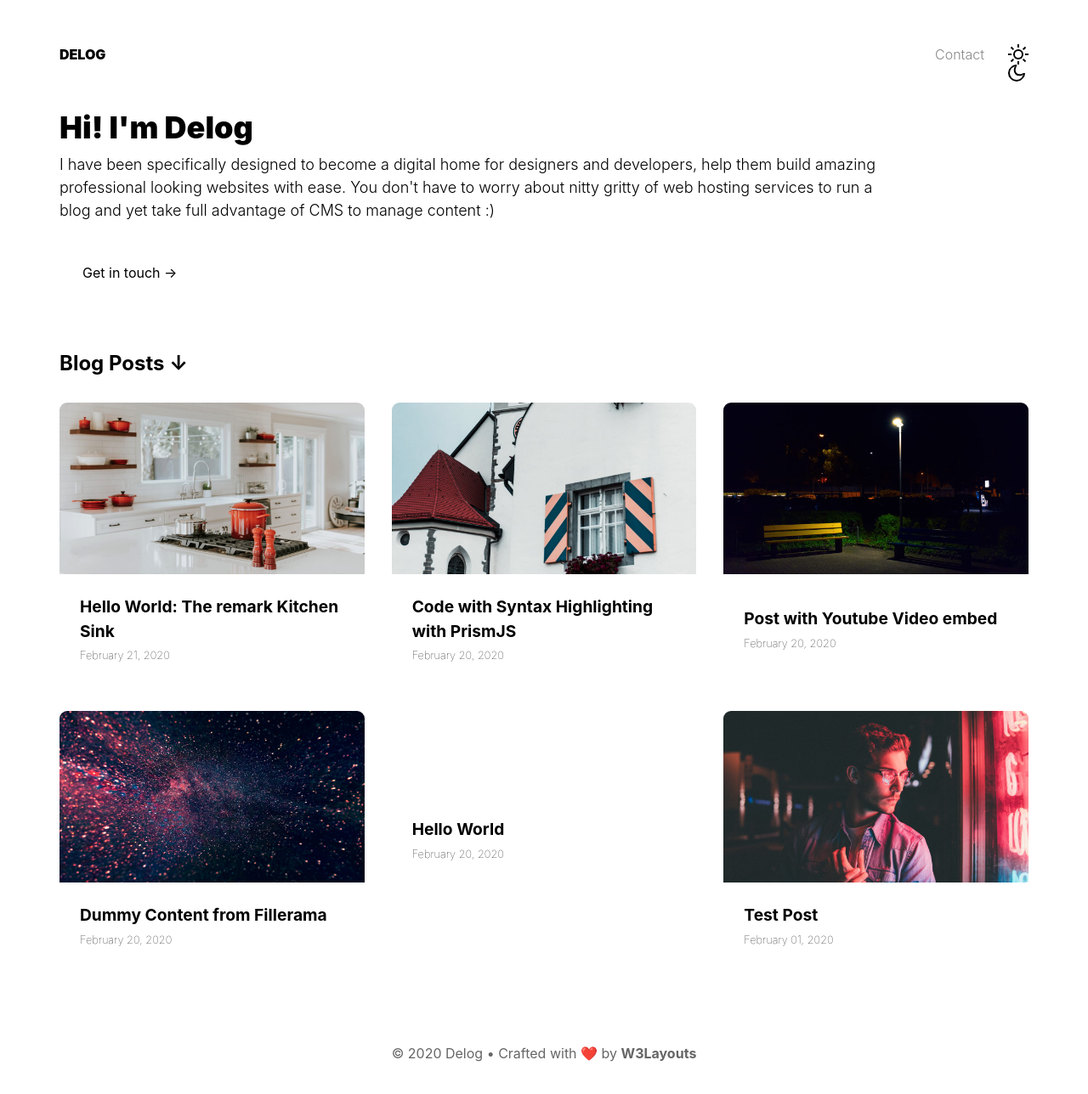
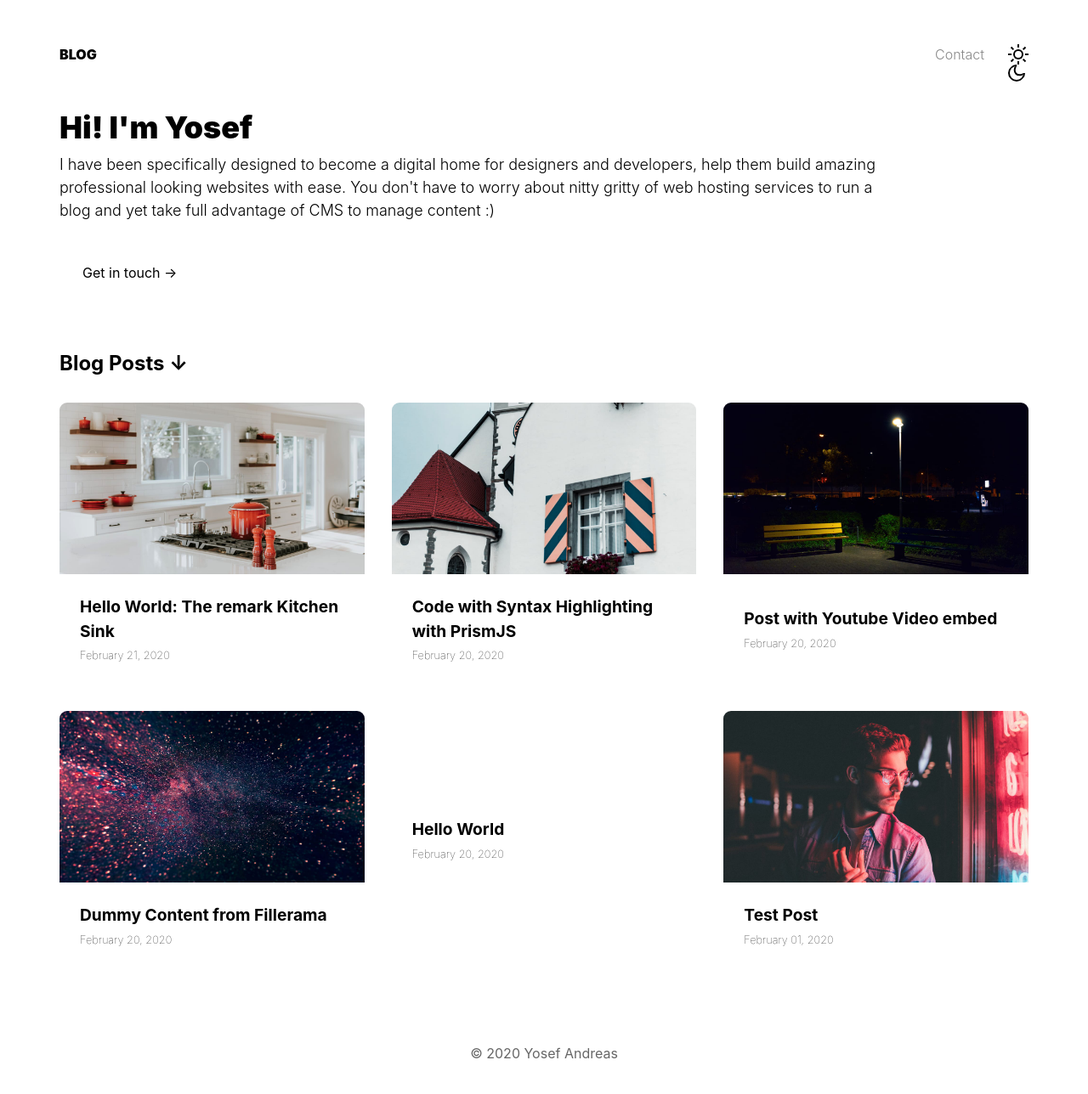
Before and after one commit to efand/blog, a Gatsby site: page / in a window 1280 px wide. Shown: the whole page at 85% size. Built offline with nearby package versions, Linux system fonts and the light colour scheme; Gatsby itself is replaced by a stand-in of ours.

Commit message:
new test

```diff
--- a/site-meta-data.json
+++ b/site-meta-data.json
@@ -1,9 +1,9 @@
 {
-  "title": "Delog",
+  "title": "Blog",
   "siteUrl": "https://delog-w3layouts.netlify.com/",
   "description": "Delog, a GatsbyJS and Netlify CMS starter for Designers and Developers",
   "home": {
-    "title": "Hi! I'm Delog",
+    "title": "Hi! I'm Yosef",
     "description": "I have been specifically designed to become a digital home for designers and developers, help them build amazing professional looking websites with ease. You don't have to worry about nitty gritty of web hosting services to run a blog and yet take full advantage of CMS to manage content :)"
   }
 }
--- a/src/components/layout.js
+++ b/src/components/layout.js
@@ -25,7 +25,7 @@ export default ({ children }) => {
       </header>
       {children}
       <footer className="site-footer">
-        <p>&copy; {new Date().getFullYear()} Delog &bull; Crafted with <span role="img" aria-label="love">❤️</span> by <a href="https://w3layouts.com">W3Layouts</a></p>
+        <p>&copy; {new Date().getFullYear()} Yosef Andreas</p>
       </footer>
     </div>
   )
```
